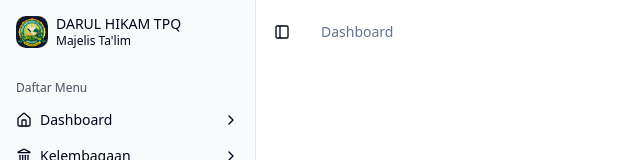
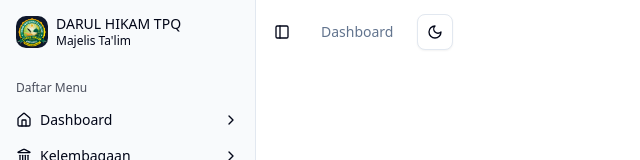
Before and after one commit to fahmiitmamul/darul-hikam-frontend, a Next.js app: page / in a window 1280 px wide. Shown: the top 160 px of the page, without its empty margins (0-640 px from the left). Built offline with nearby package versions, Linux system fonts and the light colour scheme.

Commit message:
update frontend

```diff
--- a/app/page.js
+++ b/app/page.js
@@ -1,29 +1,10 @@
 import Sidebar from "@/components/sidebar-wrapper";
-import { SidebarTrigger } from "@/components/ui/sidebar";
-import { Separator } from "@/components/ui/separator";
-import { Breadcrumb } from "@/components/ui/breadcrumb";
-import {
-  BreadcrumbList,
-  BreadcrumbItem,
-  BreadcrumbLink,
-} from "@/components/ui/breadcrumb";
+import AppHeader from "@/components/app-header";
 
 export default function Page() {
   return (
     <Sidebar>
-      <header className="flex h-16 shrink-0 items-center gap-2 transition-[width,height] ease-linear group-has-[[data-collapsible=icon]]/sidebar-wrapper:h-12">
-        <div className="flex items-center gap-2 px-4">
-          <SidebarTrigger className="-ml-1" />
-          <Separator orientation="vertical" className="mr-2 h-4" />
-          <Breadcrumb>
-            <BreadcrumbList>
-              <BreadcrumbItem className="hidden md:block">
-                <BreadcrumbLink href="/">Dashboard</BreadcrumbLink>
-              </BreadcrumbItem>
-            </BreadcrumbList>
-          </Breadcrumb>
-        </div>
-      </header>
+      <AppHeader />
     </Sidebar>
   );
 }
--- /dev/null
+++ b/components/app-header.jsx
@@ -0,0 +1,55 @@
+"use client";
+import { SidebarTrigger } from "./ui/sidebar";
+import { Separator } from "./ui/separator";
+import {
+  Breadcrumb,
+  BreadcrumbList,
+  BreadcrumbItem,
+  BreadcrumbLink,
+} from "./ui/breadcrumb";
+import { useTheme } from "next-themes";
+import { Sun } from "lucide-react";
+import { Button } from "./ui/button";
+import { Moon } from "lucide-react";
+
+export default function AppHeader() {
+  const { setTheme, theme } = useTheme();
+
+  return (
+    <div>
+      <header className="flex h-16 shrink-0 items-center gap-2 transition-[width,height] ease-linear group-has-[[data-collapsible=icon]]/sidebar-wrapper:h-12">
+        <div className="flex items-center gap-2 px-4">
+          <SidebarTrigger className="-ml-1" />
+          <Separator orientation="vertical" className="mr-2 h-4" />
+          <Breadcrumb>
+            <BreadcrumbList>
+              <BreadcrumbItem className="hidden md:block">
+                <BreadcrumbLink href="/">Dashboard</BreadcrumbLink>
+              </BreadcrumbItem>
+            </BreadcrumbList>
+          </Breadcrumb>
+        </div>
+        <div>
+          <Button
+            variant="outline"
+            size="icon"
+            className="cursor-pointer"
+            onClick={() => {
+              if (theme === "light") {
+                setTheme("dark");
+              } else {
+                setTheme("light");
+              }
+            }}
+          >
+            {theme === "light" ? (
+              <Sun className="h-5 w-5" />
+            ) : (
+              <Moon className="h-5 w-5" />
+            )}
+          </Button>
+        </div>
+      </header>
+    </div>
+  );
+}
```
